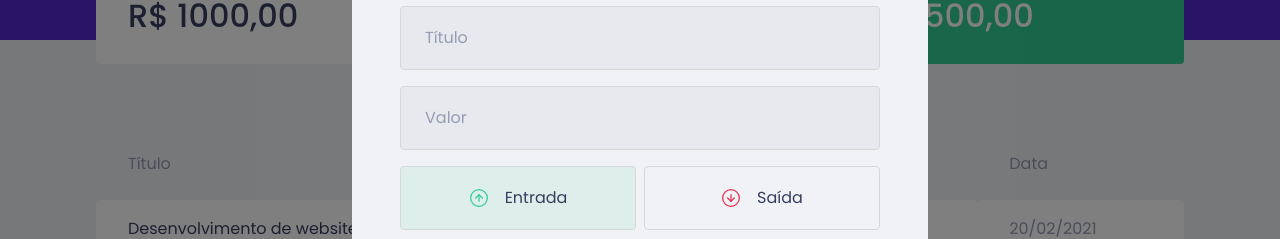
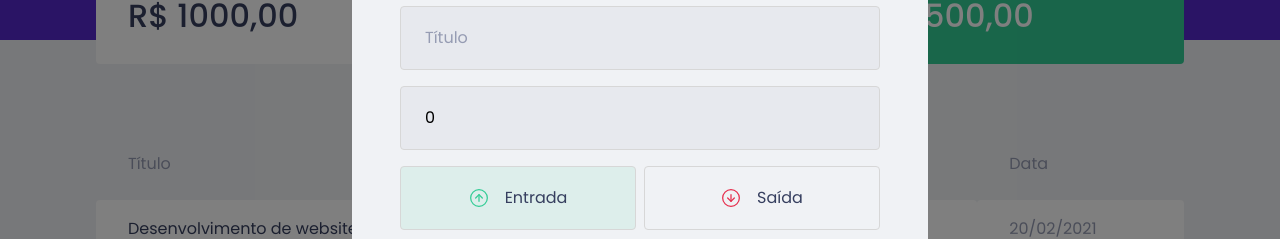
Before and after one commit to jgamaraalv/ja-finances, a React (Create React App) app: page / in a window 1280 px wide. Both pictures are taken after a click on the button "Nova transação". Shown: the part 232-471 px from the top of the page. Built offline with nearby package versions, Linux system fonts and the light colour scheme; no server answers; what miragejs would draw is missing.

Commit message:
feat: saves form data in state

```diff
--- a/src/components/NewTransactionModal/index.tsx
+++ b/src/components/NewTransactionModal/index.tsx
@@ -20,6 +20,13 @@
   onRequestClose,
 }: NewTransactionModalProps) => {
   const [type, setType] = useState("deposit");
+  const [title, setTitle] = useState("");
+  const [value, setValue] = useState(0);
+  const [category, setCategory] = useState("");
+
+  function handleCreateNewTransaction(event: React.FormEvent) {
+    event.preventDefault();
+  }
 
   return (
     <Modal
@@ -39,11 +46,20 @@
       <StyledContainer>
         <h2>Cadastrar transação</h2>
 
-        <input placeholder="Título" />
+        <input
+          placeholder="Título"
+          value={title}
+          onChange={(event) => setTitle(event.target.value)}
+        />
 
-        <input type="number" placeholder="Valor" />
+        <input
+          type="number"
+          placeholder="Valor"
+          value={value}
+          onChange={(event) => setValue(Number(event.target.value))}
+        />
 
-        <StyledTransactionTypeContainer>
+        <StyledTransactionTypeContainer onSubmit={handleCreateNewTransaction}>
           <StyledRadioBox
             isActive={type === "deposit"}
             activeColor="green"
@@ -65,7 +81,11 @@
           </StyledRadioBox>
         </StyledTransactionTypeContainer>
 
-        <input placeholder="Categoria" />
+        <input
+          placeholder="Categoria"
+          value={category}
+          onChange={(event) => setCategory(event.target.value)}
+        />
 
         <button type="submit">Cadastrar</button>
       </StyledContainer>
```
